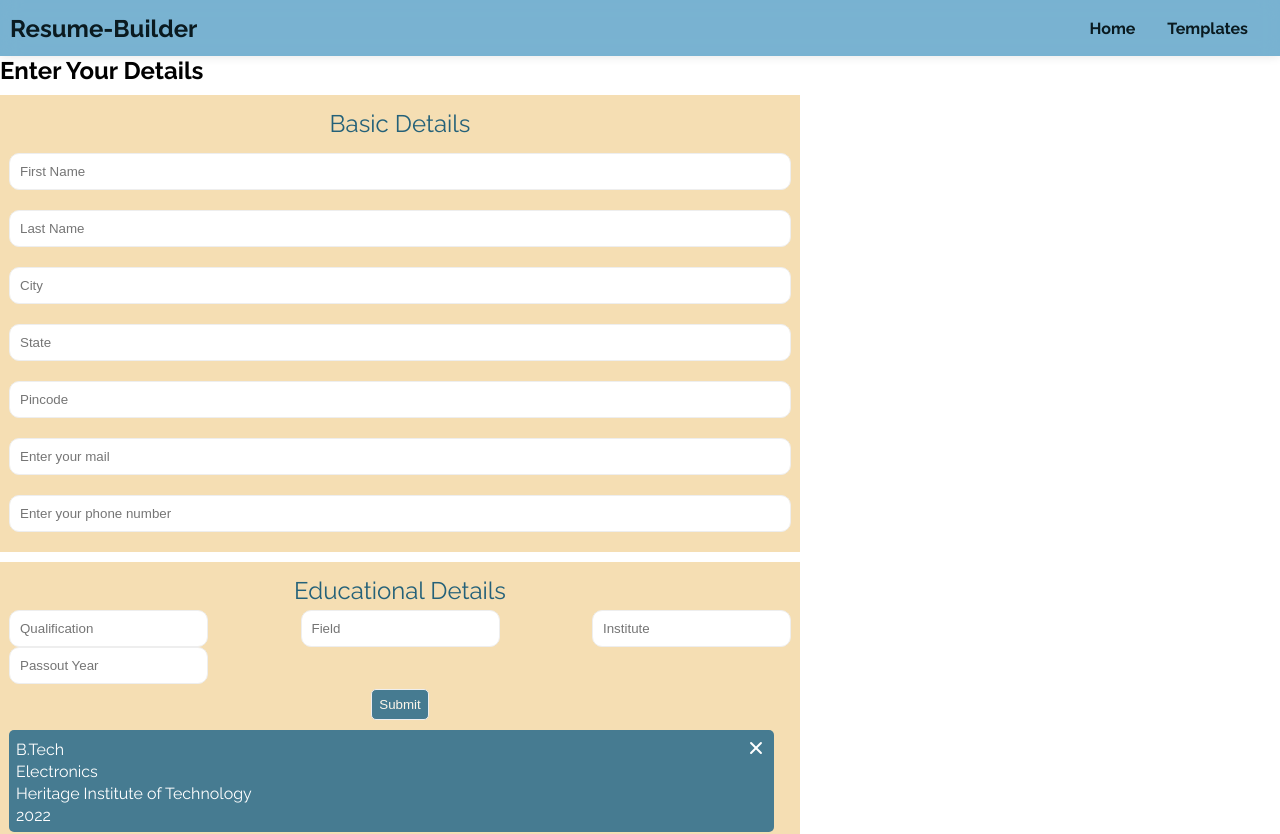
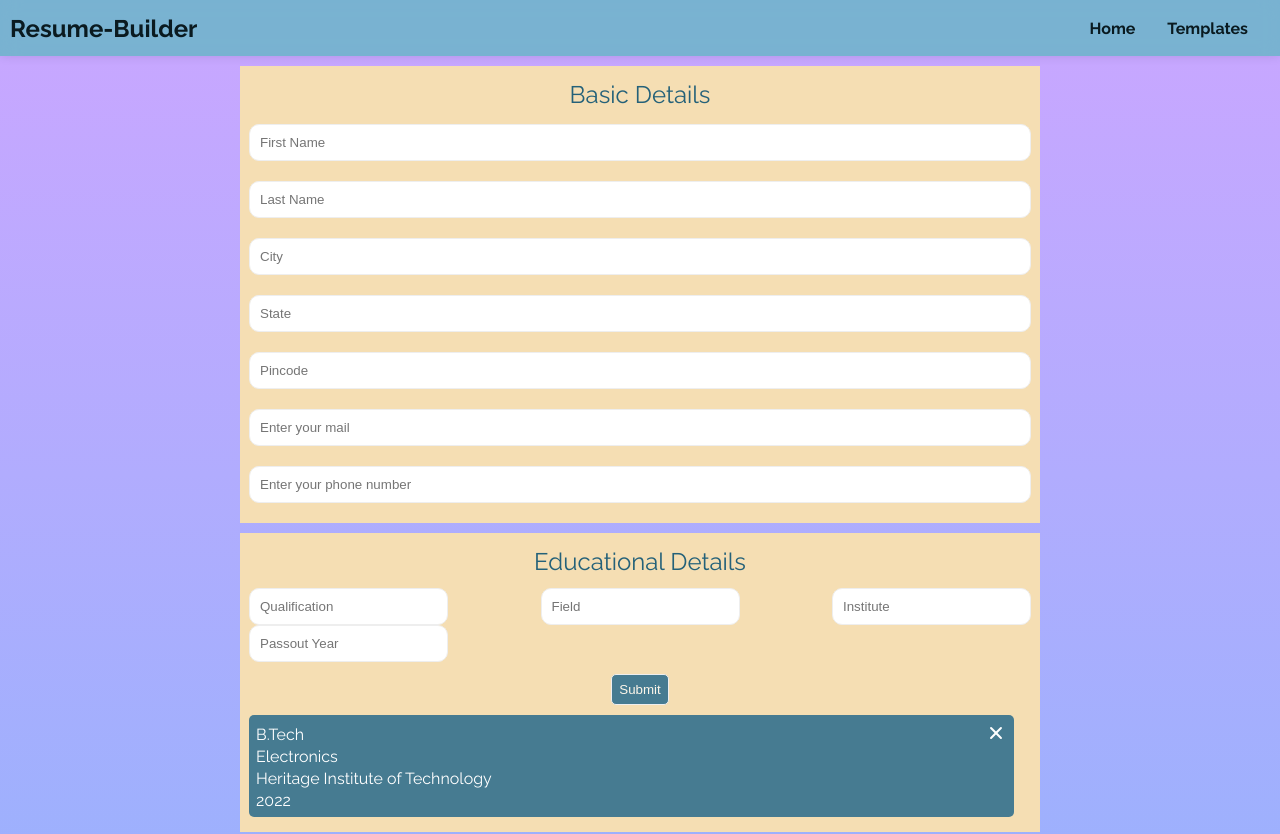
Before and after one commit to SBhattacharya45/resume-builder, a React (Create React App) app: page /form in a window 1280 px wide. Shown: the top 834 px of the page. Built offline with nearby package versions, Linux system fonts and the light colour scheme.

Commit message:
adjusted form div for pc screen, added bg gradient

```diff
--- a/src/containers/FormContainer/FormContainer.js
+++ b/src/containers/FormContainer/FormContainer.js
@@ -219,8 +219,7 @@ class FormConatiner extends Component {
         )
 
         return(
-            <>
-            <h2>Enter Your Details</h2>
+            <div className={classes.MainContainer}>
             <Grid container-fluid>
                 <Grid item xs={12} sm={2}>
                     <div className={classes.Container}>
@@ -315,7 +314,7 @@ class FormConatiner extends Component {
                     </div>
                 </Grid>
             </Grid>
-            </>
+            </div>
         )
     }
 }
--- a/src/containers/FormContainer/FormContainer.module.css
+++ b/src/containers/FormContainer/FormContainer.module.css
@@ -1,3 +1,10 @@
+.MainContainer {
+    display: flex;
+    justify-content: center;
+    background: rgb(199,167,255);
+    background: linear-gradient(180deg, rgba(199,167,255,1) 0%, rgba(133,182,252,1) 100%);
+}
+
 .Container {
     margin: 10px auto;
     width: 800px;
@@ -17,6 +24,7 @@
 }
 
 .InputContainer {
+    margin-top: 7px;
     display: flex;
     justify-content: space-between;
     flex-wrap: wrap;
@@ -39,6 +47,7 @@
 }
 
 .ButtonContainer {
+    margin-top: 7px;
     display: flex;
     justify-content: center;
 }
```
